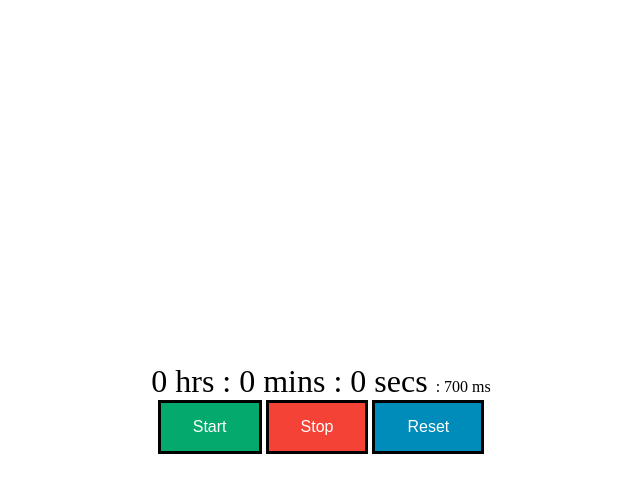
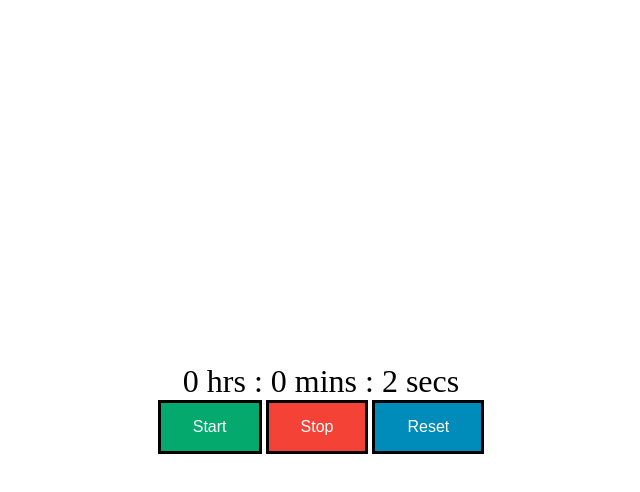
Before and after one commit to SuvranilG/JavaScript, a plain HTML site: page StartStopTimer/index.html in a window 1280 px wide. Both pictures are taken after a click on the button "Start". Shown: the whole page, without its empty margins (327-967 px from the left). Drawn offline with Linux system fonts and the light colour scheme.

Commit message:
Modified the logic of Stop watch timer and wishlist

```diff
--- a/StartStopTimer/index.html
+++ b/StartStopTimer/index.html
@@ -21,9 +21,9 @@
                 00
             </span>
 
-            <span class="milliseconds" id="ms">
+            <!-- <span class="milliseconds" id="ms">
                 00
-            </span>
+            </span> -->
 
         </div>
 
--- a/StartStopTimer/index.js
+++ b/StartStopTimer/index.js
@@ -12,11 +12,11 @@ let isPaused = false;
 let hours=0, minutes=0, seconds=0, milliseconds=0;
 
 
-const updateDisplayTimer=(hours, minutes, seconds, milliseconds)=>{
+const updateDisplayTimer=(hours, minutes, seconds)=>{
     docHours.innerHTML = `${hours} hrs`;
     docMinutes.innerHTML = `${minutes} mins`;
     docSeconds.innerHTML = `${seconds} secs`;
-    docMilliseconds.innerHTML = `: ${milliseconds} ms`;
+    // docMilliseconds.innerHTML = `: ${milliseconds} ms`;
 }
 
 // displayTimer.innerHTML=`${hours}hrs:${minutes}mins:${seconds}secs`;
@@ -27,14 +27,14 @@ const start = () => {
     timerId = setInterval(() => {
         if (!isPaused ) {
           time++;
-          hours = Math.floor(time / 3600000);
-          minutes = Math.floor((time - (hours * 3600000)) / 60000);
-          seconds = Math.floor((time - (hours * 3600000) - (minutes * 60000))/1000);
-          milliseconds = Math.floor((time - (hours * 3600000) - (minutes * 60000)- (seconds*1000)));
-        //Math.floor((time - Math.floor(time)) * 1000); wrong logic
-        //console.log(`${hours}:${minutes}:${seconds}:${milliseconds}`);
-        //displayTimer.innerHTML=`${hours}hrs:${minutes}mins:${seconds}secs`;
-        updateDisplayTimer(hours, minutes, seconds, milliseconds);
+          hours = Math.floor(time / 3600);
+          minutes = Math.floor((time - (hours * 3600)) / 60);
+          seconds = Math.floor((time - (hours * 3600) - (minutes * 60)));
+        //   milliseconds = Math.floor((time - (hours * 3600) - (minutes * 60)- (seconds*1000)));
+        // Math.floor((time - Math.floor(time)) * 1000); wrong logic
+        console.log(`${hours}:${minutes}:${seconds}`);
+        // displayTimer.innerHTML=`${hours}hrs:${minutes}mins:${seconds}secs`;
+        updateDisplayTimer(hours, minutes, seconds);
 
         //   time++;
         //   hours = Math.floor(time / 3600);
@@ -43,10 +43,12 @@ const start = () => {
         //   milliseconds = Math.floor((time - Math.floor(time)) * 1000);
         //   console.log(`${hours}:${minutes}:${seconds}:${milliseconds}`);
         //   displayTimer.innerHTML=`${hours}hrs:${minutes}mins:${seconds}secs`;
+        // updateDisplayTimer(hours, minutes, seconds, milliseconds);
+
         }
       isRunning= true;
 
-      }, 1);
+      }, 1000);
 
 
 }
@@ -59,13 +61,16 @@ const stop = () => {
 }
 
 const reset = () => {
+    // clearInterval(timerId);
+
     time = 0;
     hours = 0;
     minutes = 0;
     seconds = 0;
-    milliseconds = 0;
+    // milliseconds = 0;
     // displayTimer.innerHTML=`${hours}hrs:${minutes}mins:${seconds}secs`;
-    updateDisplayTimer(hours, minutes, seconds, milliseconds);
+    console.log(`${hours}hrs:${minutes}mins:${seconds}secs`);
+    updateDisplayTimer(hours, minutes, seconds);
 
 
 }
```
Also changed, not shown: Javascript-Based-Simple-Ecom-Machine-Coding/script.js (+11 -13 lines), Wishlist/index.js (+10 -3 lines).
